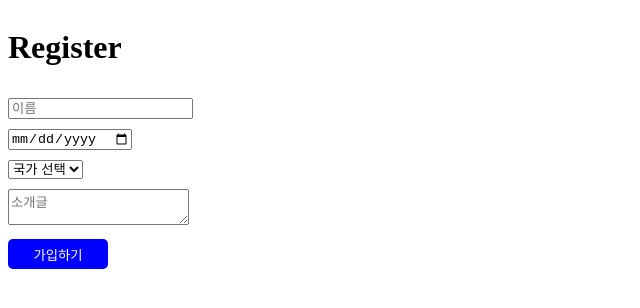
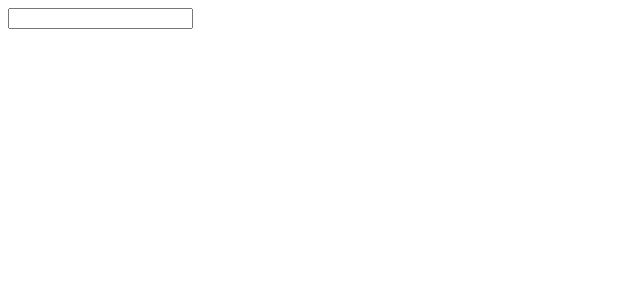
Before and after one commit to danbi-park/onebite-react, a React (Vite) app in the folder section_05/: page / in a window 1280 px wide. Shown: the top 308 px of the page, without its empty margins (0-640 px from the left). Built offline with nearby package versions, Linux system fonts and the light colour scheme.

Commit message:
Add: React Hook

```diff
--- a/section_05/src/App.jsx
+++ b/section_05/src/App.jsx
@@ -1,11 +1,11 @@
 
 import './App.css'
-import Register from './components/Register';
+import HookExam from './components/HookExam';
 
 function App() {
   return (
     <>
-      <Register />
+      <HookExam />
     </>
   )
 }
--- /dev/null
+++ b/section_05/src/components/HookExam.jsx
@@ -0,0 +1,12 @@
+import { useInput } from "../hooks/useInput";
+
+const HookExam = () => {
+    const [input, onChange] = useInput();
+    return (
+        <div>
+            <input type="text" value={input} onChange={onChange} />
+        </div>
+    );
+}
+
+export default HookExam;
--- /dev/null
+++ b/section_05/src/hooks/useInput.jsx
@@ -0,0 +1,9 @@
+import { useState } from "react";
+
+export function useInput() {
+    const [input, setInput] = useState("");
+    const onChange = (e) => {
+        setInput(e.target.value);
+    }
+    return [input, onChange];
+}
```
Also changed, not shown: 1 other file (tests, documents, lock files or other folders).
